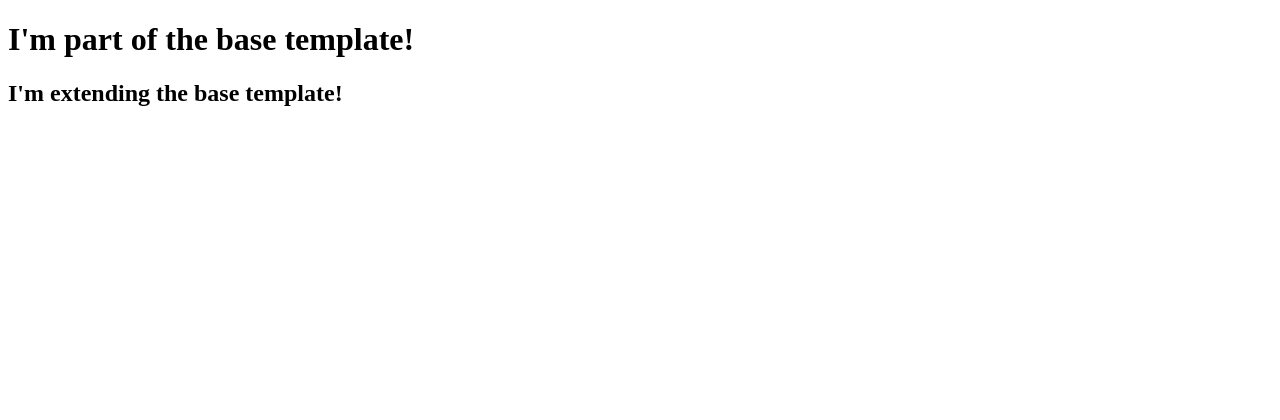
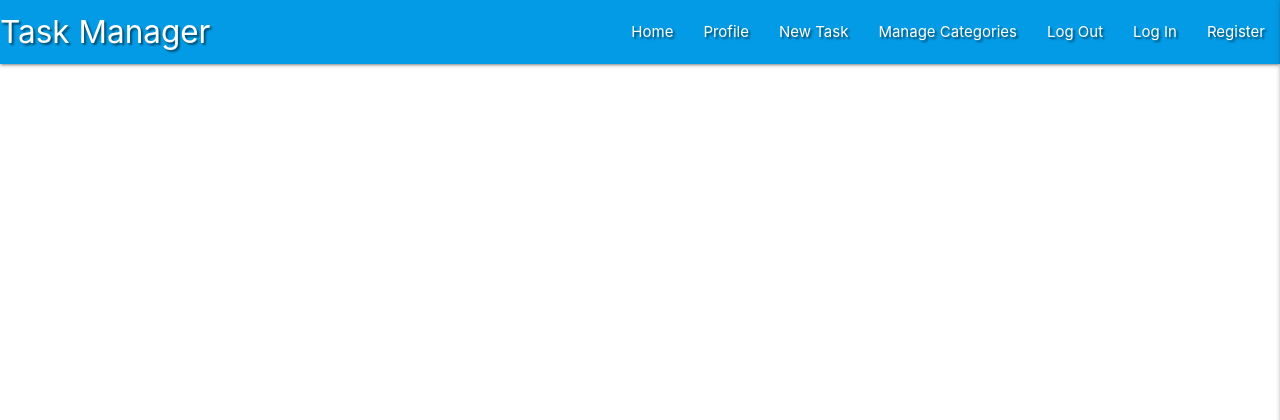
Before and after one commit to kristi0403/TaskManager, a Flask app: page / in a window 1280 px wide. Shown: the top 420 px of the page. Run offline with Flask 2, Linux system fonts and the light colour scheme; data that the repository does not hold is empty; some libraries are stand-ins or nearby versions.

Commit message:
Add materialized Navbar and Sidenav

```diff
--- /dev/null
+++ b/static/css/style.css
@@ -0,0 +1,3 @@
+.text-shadow {
+    text-shadow: 2px 2px 2px rgba(0, 0, 0, 0.5);
+}
--- /dev/null
+++ b/static/js/script.js
@@ -0,0 +1,3 @@
+$(document).ready(function(){
+    $(".sidenav").sidenav({edge: "right"});
+  });
--- a/templates/base.html
+++ b/templates/base.html
@@ -3,13 +3,55 @@
 <head>
     <meta charset="UTF-8">
     <meta name="viewport" content="width=device-width, initial-scale=1.0">
+    <link rel="stylesheet" href="https://cdnjs.cloudflare.com/ajax/libs/font-awesome/5.13.1/css/all.min.css"
+        integrity="sha512-xA6Hp6oezhjd6LiLZynuukm80f8BoZ3OpcEYaqKoCV3HKQDrYjDE1Gu8ocxgxoXmwmSzM4iqPvCsOkQNiu41GA==" crossorigin="anonymous" type="text/css">
+    <link rel="stylesheet" href="https://cdnjs.cloudflare.com/ajax/libs/materialize/1.0.0/css/materialize.min.css" type="text/css">
+    <link rel="stylesheet" href="{{ url_for('static', filename='css/style.css') }}" type="text/css">
+    {% block styles %}
+    {% endblock %}
     <title>Task Manager</title>
 </head>
 <body>
 
-    <h1>I'm part of the base template!</h1>
+	<header>
+        <!-- top navbar -->
+		<nav class="nav-extended text-shadow light-blue darken-1">
+			<div class="nav-wrapper">
+				<a href="{{ url_for('get_tasks') }}" class="brand-logo">Task Manager</a>
+				<a href="#" data-target="mobile-demo" class="sidenav-trigger right"><i class="fas fa-bars"></i></a>
+				<ul class="right hide-on-med-and-down">
+					<li><a href="{{ url_for('get_tasks') }}">Home</a></li>
+					<li><a href="#">Profile</a></li>
+					<li><a href="#">New Task</a></li>
+					<li><a href="#">Manage Categories</a></li>
+					<li><a href="#">Log Out</a></li>
+					<li><a href="#">Log In</a></li>
+					<li><a href="#">Register</a></li>
+				</ul>
+			</div>
+		</nav>
+
+        <!-- mobile sidenav -->
+		<ul class="sidenav" id="mobile-demo">
+            <li><h4 class="center-align light-blue-text text-darken 4">Task Manager</h4></li>
+            <li><a href="{{ url_for('get_tasks') }}">Home</a></li>
+            <li><a href="#">Profile</a></li>
+            <li><a href="#">New Task</a></li>
+            <li><a href="#">Manage Categories</a></li>
+            <li><a href="#">Log Out</a></li>
+            <li><a href="#">Log In</a></li>
+            <li><a href="#">Register</a></li>
+		</ul>
+	</header>
+
     {% block content %}
     {% endblock %}
 
+    <script src="https://code.jquery.com/jquery-3.5.1.min.js"
+        integrity="sha256-9/aliU8dGd2tb6OSsuzixeV4y/faTqgFtohetphbbj0=" crossorigin="anonymous"></script>
+    <script src="https://cdnjs.cloudflare.com/ajax/libs/materialize/1.0.0/js/materialize.min.js"></script>
+    <script src="{{ url_for('static', filename='js/script.js') }}"></script>
+    {% block scripts %}
+    {% endblock %}
 </body>
 </html>
--- a/templates/tasks.html
+++ b/templates/tasks.html
@@ -1,7 +1,7 @@
 {% extends "base.html" %}
 {% block content %}
 
-    <h2>I'm extending the base template!</h2>
+
 
     {% for task in tasks %}
 
```
